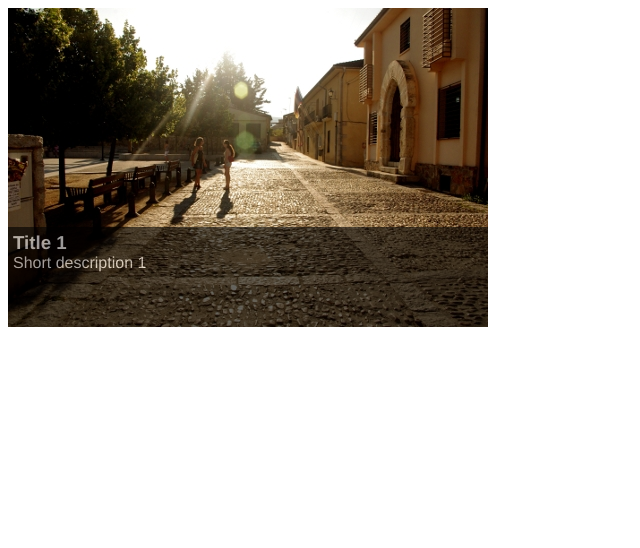
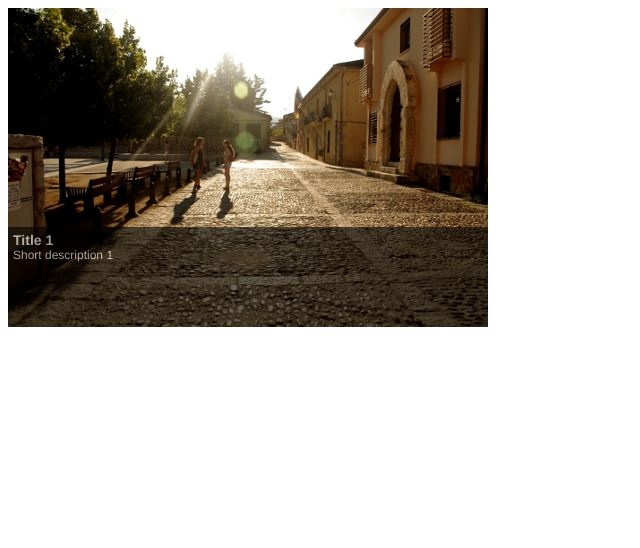
Before and after one commit to ciptard/jQuery-Slideshow, a PHP site: page / in a window 1280 px wide. Shown: the top 548 px of the page, without its empty margins (0-640 px from the left). Run offline with PHP 8.4, Linux system fonts and the light colour scheme; some libraries are stand-ins or nearby versions.

Commit message:
Update files

```diff
--- a/index.php
+++ b/index.php
@@ -27,7 +27,5 @@
                     </div>
                 </li>
 	</ul>
-
-        <h1 id="error"></h1>
 </body>
 </html>
--- a/style.css
+++ b/style.css
@@ -1,6 +1,6 @@
 body {
-    font-family: "HelveticaNeue-Light", "Helvetica Neue Light", "Helvetica Neue", Helvetica, Arial, "Lucida Grande", sans-serif;
-    font-weight: 300;
+    font-family: "Helvetica Neue", Helvetica;
+    font-size: 12px;
 }
 
 div,ul,p,a,img,li,h3 {margin:0;padding:0;border:none;}
```
